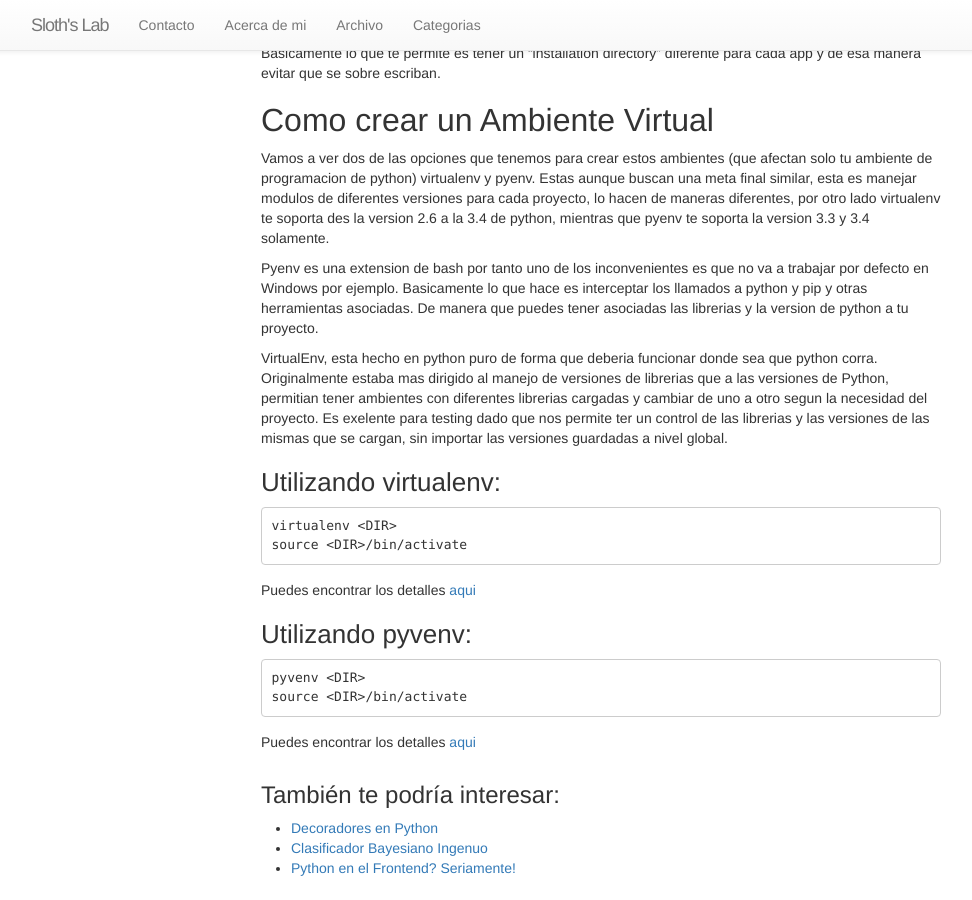
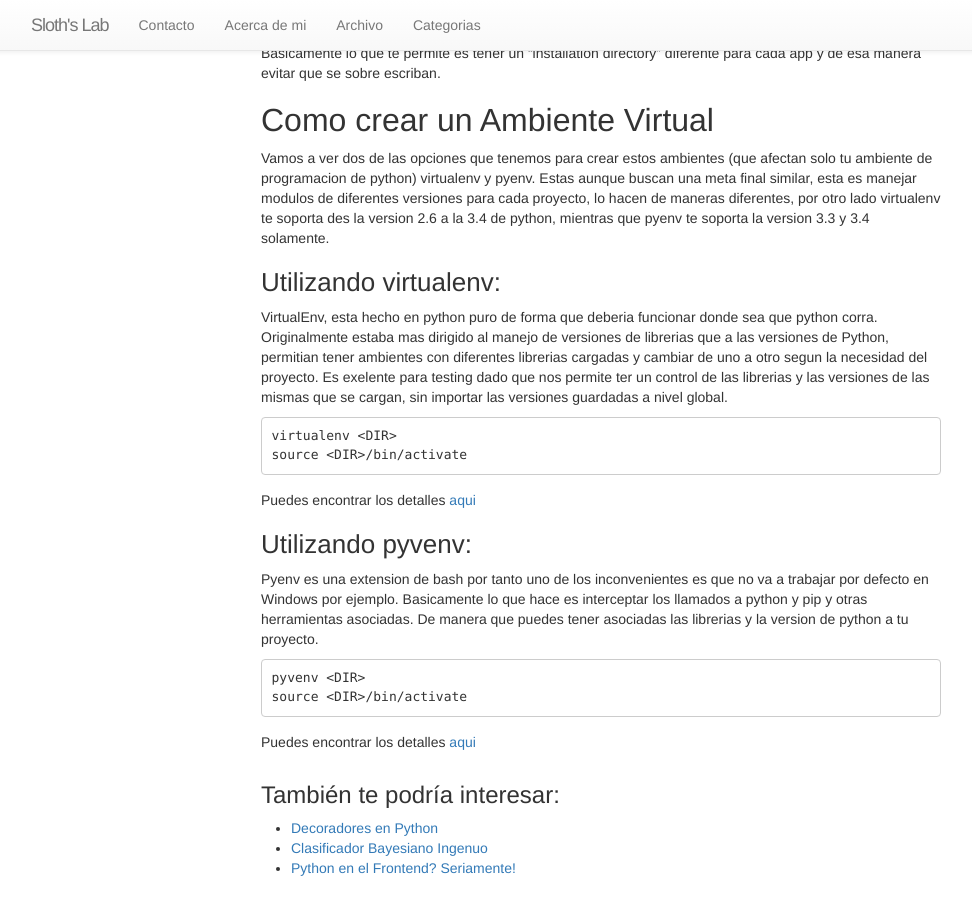
Before and after one commit to asomarribasd/asomarribasd.github.io, a Jekyll site: the page built from _posts/2015-03-15-ambientes-virtuales-python.markdown, in a window 1280 px wide and 900 px high, scrolled down 486 px. Shown: the whole window, without its empty margins (39-1011 px from the left). Built offline with Jekyll 4.4.1, drawn with Linux system fonts in a browser that asks for light colours; nearby versions of some CDN libraries; comment, search, counter and statistics services are not loaded.

Commit message:
Organizar texto

````diff
--- a/_posts/2015-03-15-ambientes-virtuales-python.markdown
+++ b/_posts/2015-03-15-ambientes-virtuales-python.markdown
@@ -19,19 +19,20 @@ Basicamente lo que te permite es tener un "installation directory" diferente par
 
 Vamos a ver dos de las opciones que tenemos para crear estos ambientes (que afectan solo tu ambiente de programacion de python) virtualenv y pyenv. Estas aunque buscan una meta final similar, esta es manejar modulos de diferentes versiones para cada proyecto, lo  hacen de maneras diferentes, por otro lado virtualenv te soporta des la version 2.6 a la 3.4 de python, mientras que pyenv te soporta la version 3.3 y 3.4 solamente.
 
-Pyenv  es una extension de bash por tanto uno de los inconvenientes es que no va a trabajar por defecto en Windows por ejemplo. Basicamente lo que hace es interceptar los llamados a python y pip y otras herramientas asociadas. De manera que puedes tener asociadas las librerias y la version de python a tu proyecto.
+### Utilizando virtualenv:
 
 VirtualEnv, esta hecho en python puro de forma que deberia funcionar donde sea que python corra. Originalmente estaba mas dirigido al manejo de versiones de librerias que a las versiones de Python, permitian tener ambientes con diferentes librerias cargadas y cambiar de uno a otro segun la necesidad del proyecto. Es exelente para testing dado que nos permite ter un control de las librerias y las versiones de las mismas que se cargan, sin importar las versiones guardadas a nivel global.
-
-### Utilizando virtualenv:
 
 ```
 virtualenv <DIR>
 source <DIR>/bin/activate
 ```
+
 Puedes encontrar los detalles [aqui](https://virtualenv.pypa.io/en/latest/userguide.html#usage)
 
 ### Utilizando pyvenv:
+
+Pyenv  es una extension de bash por tanto uno de los inconvenientes es que no va a trabajar por defecto en Windows por ejemplo. Basicamente lo que hace es interceptar los llamados a python y pip y otras herramientas asociadas. De manera que puedes tener asociadas las librerias y la version de python a tu proyecto.
 
 ```
 pyvenv <DIR>
````
